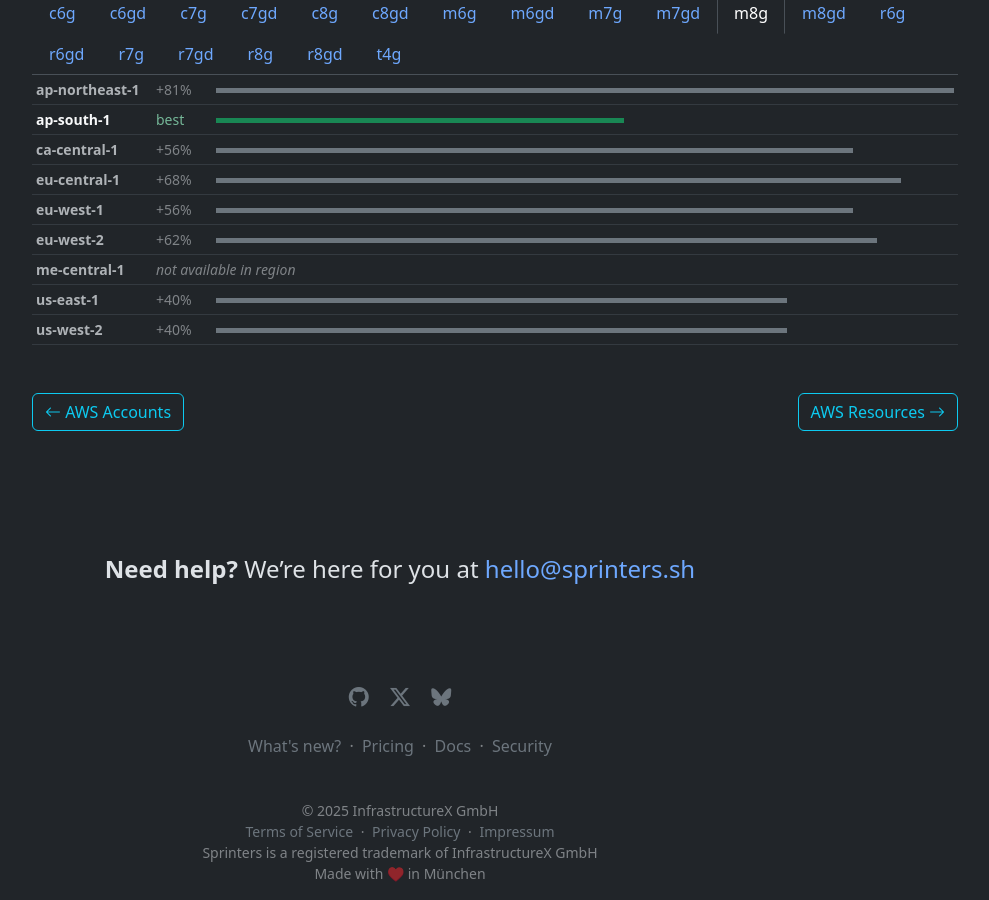
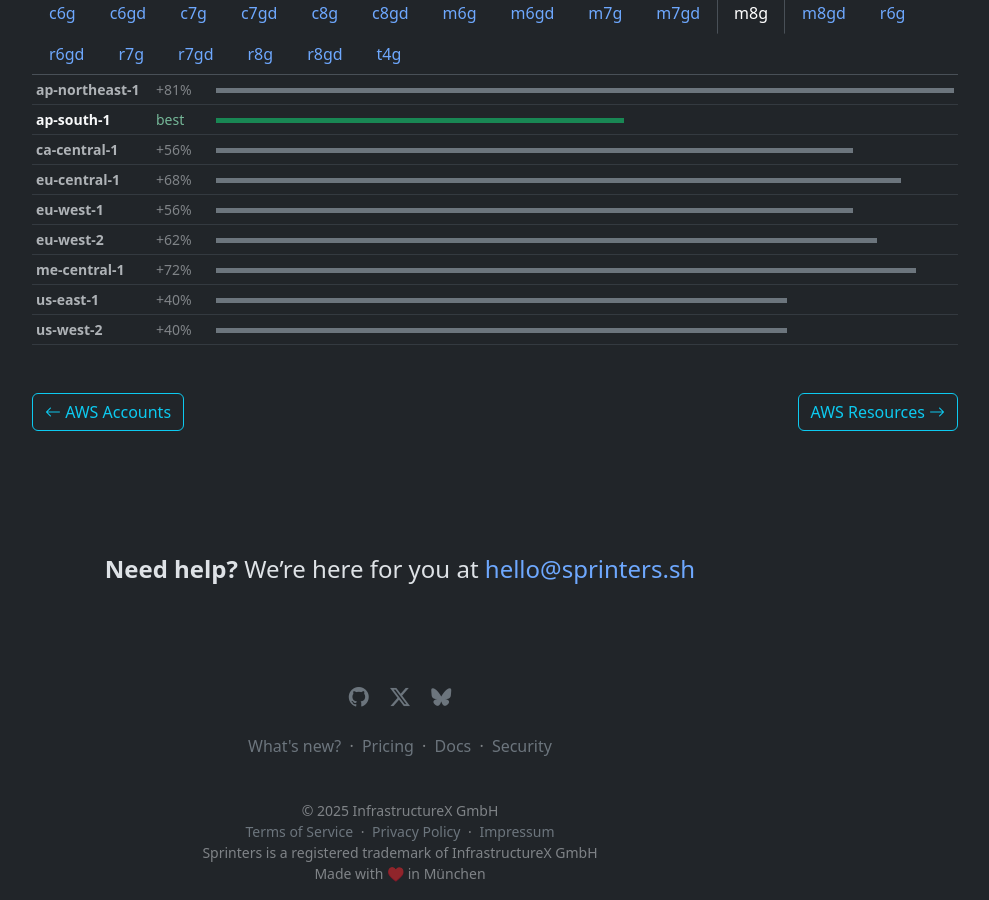
Before and after one commit to sprinters-sh/sprinters.sh, a Jekyll site: the page built from docs/aws-regions.md, in a window 1280 px wide and 900 px high, scrolled down 1819 px. Shown: the whole window, without its empty margins (240-1229 px from the left). Built offline with Jekyll 4.4.1, drawn with Linux system fonts in a browser that asks for light colours.

Commit message:
Updated instance availability

```diff
--- a/docs/aws-regions.md
+++ b/docs/aws-regions.md
@@ -79,8 +79,8 @@
     {% include instance-price.html active="false" family="r6i" ap-northeast-1="0.076" ap-south-1="0.065" ca-central-1="0.069" eu-central-1="0.076" eu-west-1="0.0705" eu-west-2="0.074" me-central-1="0.07755" us-east-1="0.063" us-west-2="0.063" %}
     {% include instance-price.html active="false" family="r6id" ap-northeast-1="0.09135" ap-south-1="0.0793" ca-central-1="0" eu-central-1="0.090825" eu-west-1="0.084" eu-west-2="0.088725" me-central-1="0" us-east-1="0.0756" us-west-2="0.0756" %}
     {% include instance-price.html active="false" family="r7i" ap-northeast-1="0.0798" ap-south-1="0.06825" ca-central-1="0.07245" eu-central-1="0.0798" eu-west-1="0.074025" eu-west-2="0.0777" me-central-1="0" us-east-1="0.06615" us-west-2="0.06615" %}
-    {% include instance-price.html active="false" family="r8i" ap-northeast-1="0" ap-south-1="0" ca-central-1="0.076075" eu-central-1="0.08379" eu-west-1="0" eu-west-2="0.081585" me-central-1="0" us-east-1="0.06946" us-west-2="0.06946" %}
-    {% include instance-price.html active="false" family="r8i-flex" ap-northeast-1="0" ap-south-1="0" ca-central-1="0.07227" eu-central-1="0.0796" eu-west-1="0" eu-west-2="0.077505" me-central-1="0" us-east-1="0.065985" us-west-2="0.065985" %}
+    {% include instance-price.html active="false" family="r8i" ap-northeast-1="0.08379" ap-south-1="0" ca-central-1="0.076075" eu-central-1="0.08379" eu-west-1="0" eu-west-2="0.081585" me-central-1="0" us-east-1="0.06946" us-west-2="0.06946" %}
+    {% include instance-price.html active="false" family="r8i-flex" ap-northeast-1="0.0796" ap-south-1="0" ca-central-1="0.07227" eu-central-1="0.0796" eu-west-1="0" eu-west-2="0.077505" me-central-1="0" us-east-1="0.065985" us-west-2="0.065985" %}
     {% include instance-price.html active="false" family="t3" ap-northeast-1="0.0544" ap-south-1="0.0448" ca-central-1="0.0464" eu-central-1="0.048" eu-west-1="0.0456" eu-west-2="0.0472" me-central-1="0.05015" us-east-1="0.0416" us-west-2="0.0416" %}
 </div>
 
@@ -114,7 +114,7 @@
     {% include instance-price.html active="false" family="m5a" ap-northeast-1="0.056" ap-south-1="0.028" ca-central-1="0.048" eu-central-1="0.052" eu-west-1="0.048" eu-west-2="0.05" me-central-1="0" us-east-1="0.043" us-west-2="0.043" %}
     {% include instance-price.html active="false" family="m5ad" ap-northeast-1="0.067" ap-south-1="0.0335" ca-central-1="0.0575" eu-central-1="0.0625" eu-west-1="0.0575" eu-west-2="0.06" me-central-1="0" us-east-1="0.0515" us-west-2="0.0515" %}
     {% include instance-price.html active="false" family="m6a" ap-northeast-1="0.0558" ap-south-1="0.027775" ca-central-1="0.04815" eu-central-1="0.05175" eu-west-1="0.04815" eu-west-2="0.04995" me-central-1="0" us-east-1="0.0432" us-west-2="0.0432" %}
-    {% include instance-price.html active="false" family="m7a" ap-northeast-1="0.074865" ap-south-1="0" ca-central-1="0" eu-central-1="0.06943" eu-west-1="0.0646" eu-west-2="0" me-central-1="0" us-east-1="0.05796" us-west-2="0.05796" %}
+    {% include instance-price.html active="false" family="m7a" ap-northeast-1="0.074865" ap-south-1="0" ca-central-1="0" eu-central-1="0.06943" eu-west-1="0.0646" eu-west-2="0.067015" me-central-1="0" us-east-1="0.05796" us-west-2="0.05796" %}
     {% include instance-price.html active="true" family="m8a" ap-northeast-1="0.07861" ap-south-1="0" ca-central-1="0" eu-central-1="0" eu-west-1="0" eu-west-2="0" me-central-1="0" us-east-1="0.06086" us-west-2="0.06086" %}
     {% include instance-price.html active="false" family="r5a" ap-northeast-1="0.0685" ap-south-1="0.036" ca-central-1="0.062" eu-central-1="0.0685" eu-west-1="0.0635" eu-west-2="0.0665" me-central-1="0" us-east-1="0.0565" us-west-2="0.0565" %}
     {% include instance-price.html active="false" family="r5ad" ap-northeast-1="0.0795" ap-south-1="0.0415" ca-central-1="0.072" eu-central-1="0.079" eu-west-1="0.073" eu-west-2="0.077" me-central-1="0" us-east-1="0.0655" us-west-2="0.0655" %}
@@ -159,7 +159,7 @@
     {% include instance-price.html active="false" family="m6gd" ap-northeast-1="0.0585" ap-south-1="0.0302" ca-central-1="0.0504" eu-central-1="0.0545" eu-west-1="0.0504" eu-west-2="0.0524" me-central-1="0.0554" us-east-1="0.0452" us-west-2="0.0452" %}
     {% include instance-price.html active="false" family="m7g" ap-northeast-1="0.0527" ap-south-1="0.02915" ca-central-1="0.0455" eu-central-1="0.0489" eu-west-1="0.0455" eu-west-2="0.0472" me-central-1="0.05" us-east-1="0.0408" us-west-2="0.0408" %}
     {% include instance-price.html active="false" family="m7gd" ap-northeast-1="0.069" ap-south-1="0.0355" ca-central-1="0" eu-central-1="0.06425" eu-west-1="0.05955" eu-west-2="0" me-central-1="0.0655" us-east-1="0.0534" us-west-2="0.0534" %}
-    {% include instance-price.html active="true" family="m8g" ap-northeast-1="0.05797" ap-south-1="0.03208" ca-central-1="0.05003" eu-central-1="0.05377" eu-west-1="0.05002" eu-west-2="0.0519" me-central-1="0" us-east-1="0.04488" us-west-2="0.04488" %}
+    {% include instance-price.html active="true" family="m8g" ap-northeast-1="0.05797" ap-south-1="0.03208" ca-central-1="0.05003" eu-central-1="0.05377" eu-west-1="0.05002" eu-west-2="0.0519" me-central-1="0.05502" us-east-1="0.04488" us-west-2="0.04488" %}
     {% include instance-price.html active="false" family="m8gd" ap-northeast-1="0.0745" ap-south-1="0" ca-central-1="0.0643" eu-central-1="0.0694" eu-west-1="0" eu-west-2="0.06685" me-central-1="0" us-east-1="0.05766" us-west-2="0.05766" %}
     {% include instance-price.html active="false" family="r6g" ap-northeast-1="0.0608" ap-south-1="0.0325" ca-central-1="0.0552" eu-central-1="0.0608" eu-west-1="0.0564" eu-west-2="0.0592" me-central-1="0.06205" us-east-1="0.0504" us-west-2="0.0504" %}
     {% include instance-price.html active="false" family="r6gd" ap-northeast-1="0.0695" ap-south-1="0.03735" ca-central-1="0.0632" eu-central-1="0.069" eu-west-1="0.064" eu-west-2="0.0676" me-central-1="0" us-east-1="0.0576" us-west-2="0.0576" %}
```
